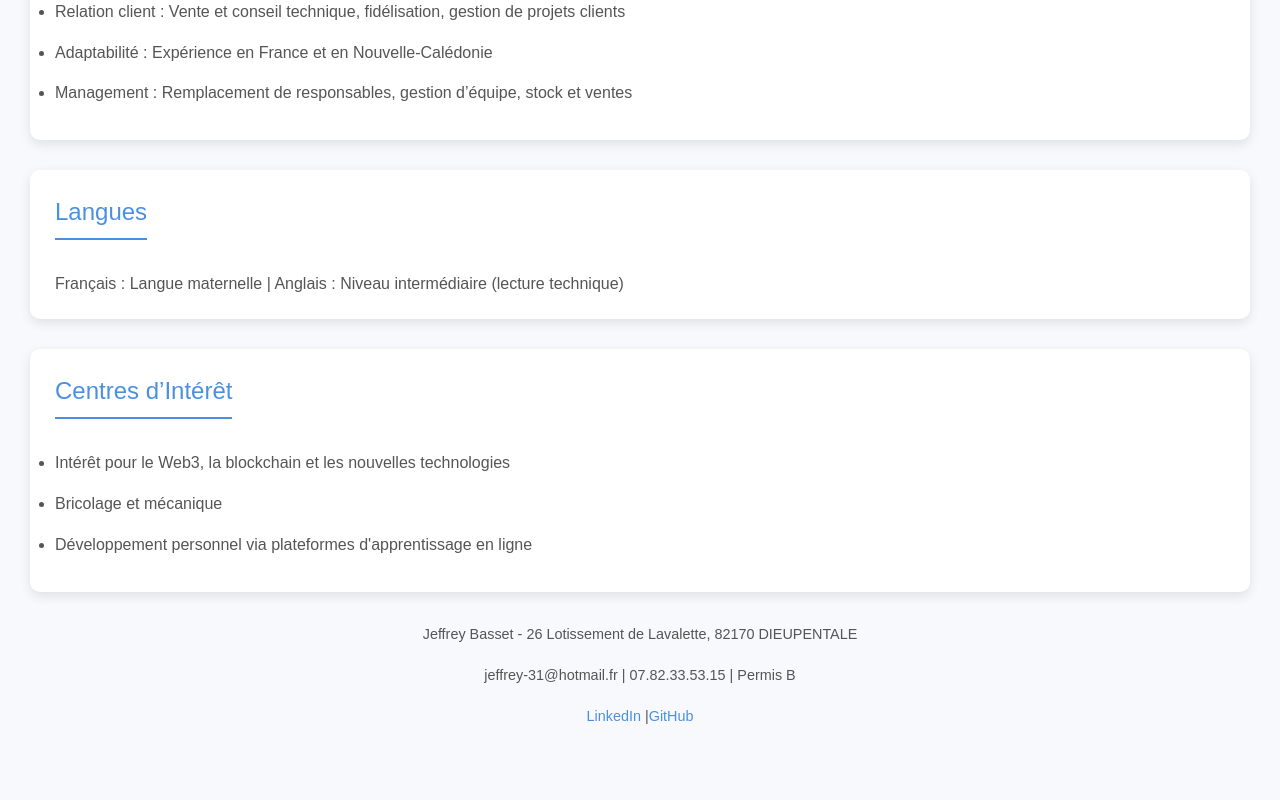
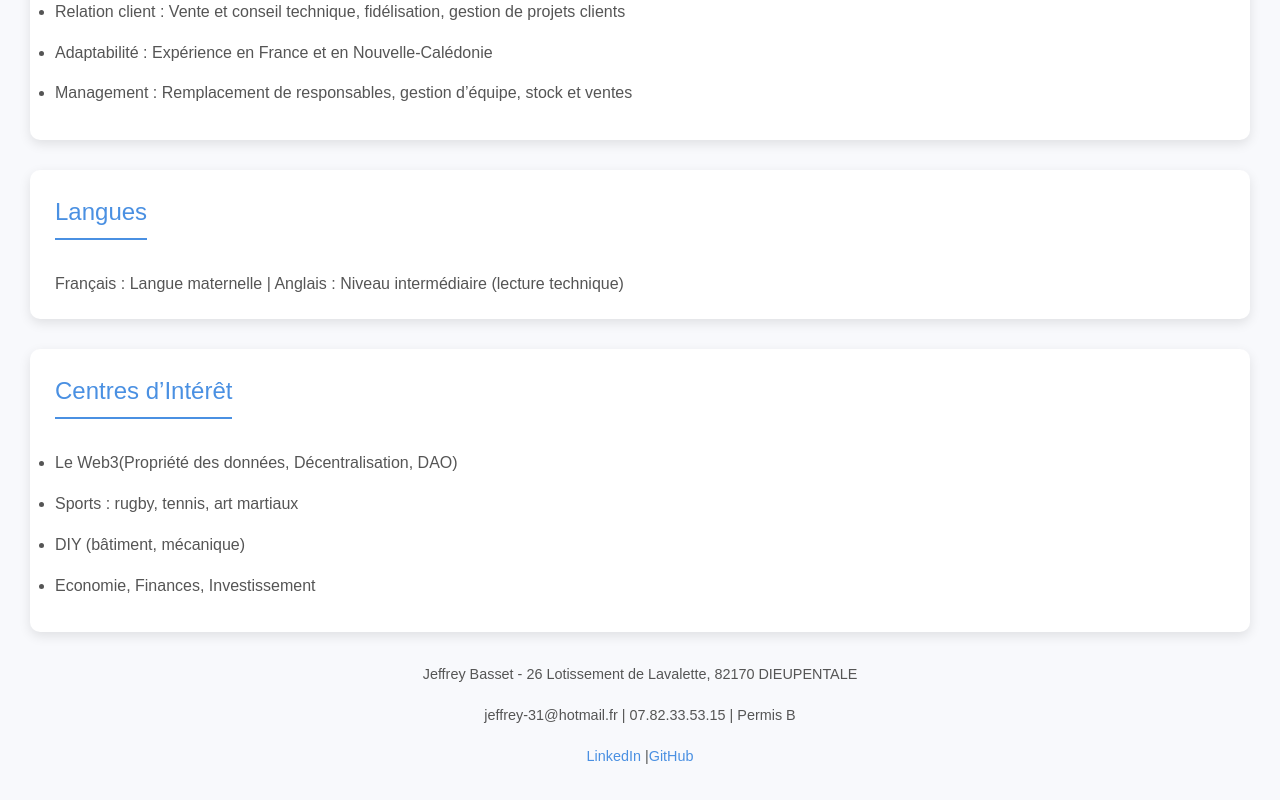
Before and after one commit to JeffToken31/my-first-react, a React (Create React App) app: page /#/ in a window 1280 px wide. Shown: the part 2339-3139 px from the top of the page. Before the commit the page ends 3098 px from the top, so only its background shows below. Built offline with nearby package versions, Linux system fonts and the light colour scheme.

Commit message:
update my interests

```diff
--- a/src/components/Interests.js
+++ b/src/components/Interests.js
@@ -10,9 +10,10 @@ function Interests() {
     <section id="interests" ref={ref} className={`slide-in-left ${inView ? 'appear' : ''}`}>
       <h2>Centres d’Intérêt</h2>
       <ul>
-        <li>Intérêt pour le Web3, la blockchain et les nouvelles technologies</li>
-        <li>Bricolage et mécanique</li>
-        <li>Développement personnel via plateformes d'apprentissage en ligne</li>
+        <li>Le Web3(Propriété des données, Décentralisation, DAO)</li>
+        <li>Sports : rugby, tennis, art martiaux</li>
+        <li>DIY (bâtiment, mécanique)</li>
+        <li>Economie, Finances, Investissement</li>
       </ul>
     </section>
   );
```
